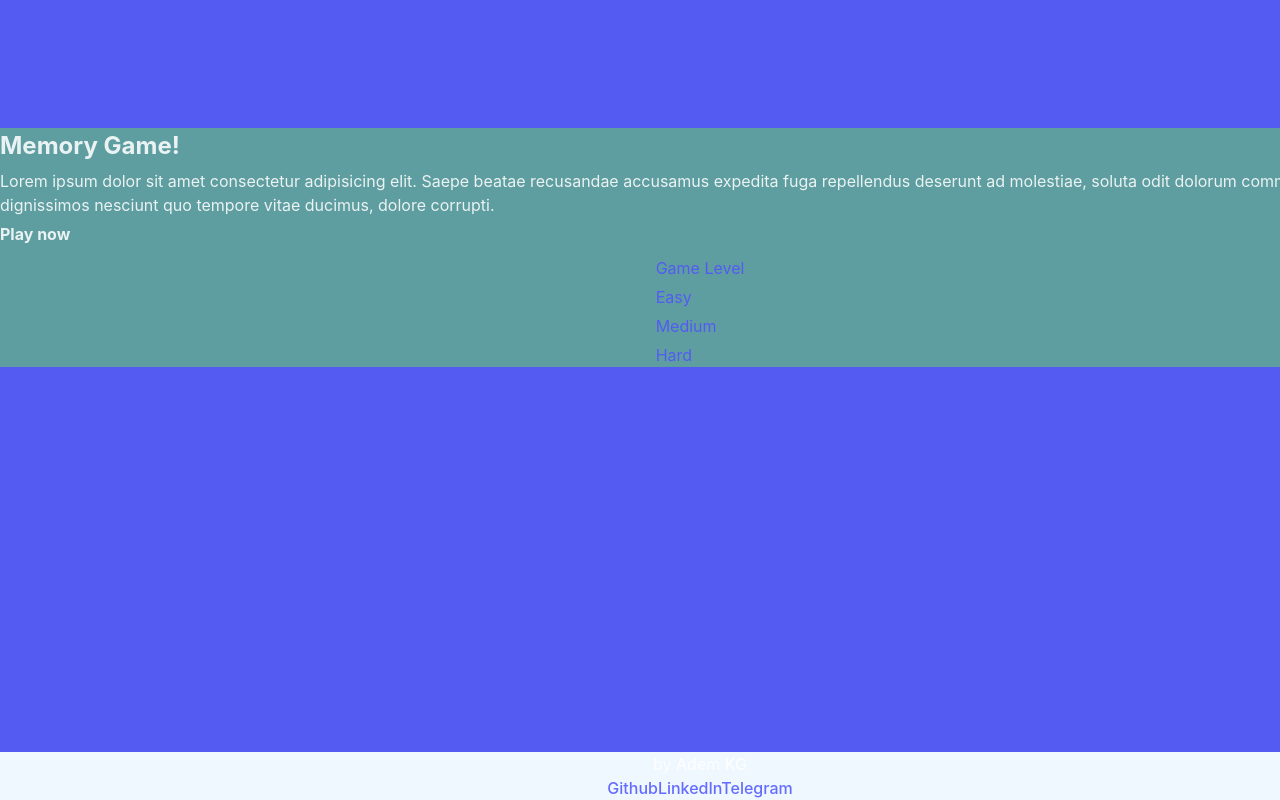
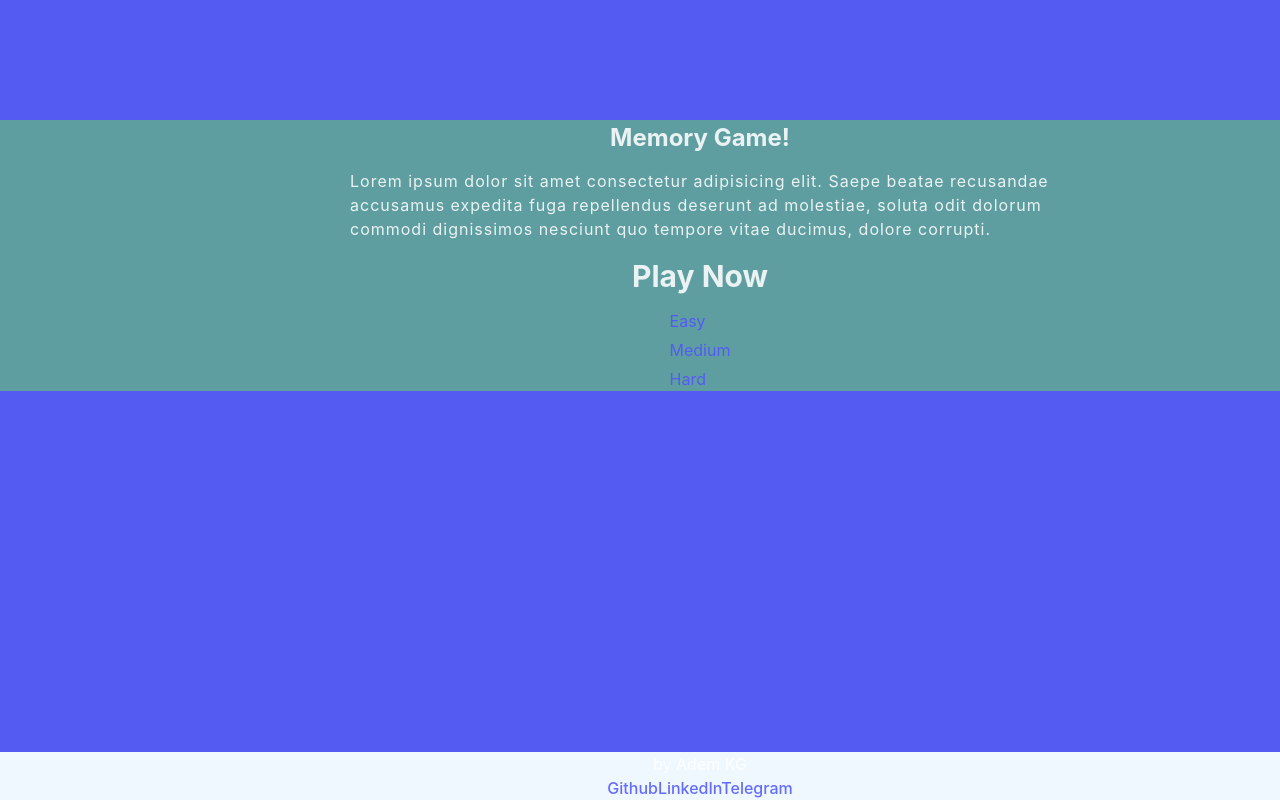
Before and after one commit to marwanGA09/pokemon-memory-game, a React (Vite) app: page / in a window 1280 px wide. Shown: the top 800 px of the page. Built offline with nearby package versions, Linux system fonts and the light colour scheme.

Commit message:
fix typo

```diff
--- a/src/App.jsx
+++ b/src/App.jsx
@@ -24,7 +24,7 @@ export default function App() {
         </>
       ) : (
         <GameLevel onGameLevel={setGameLevel} />
-      )}{' '}
+      )}
       <Footer />
     </div>
   );
@@ -33,21 +33,18 @@ export default function App() {
 function GameLevel({ onGameLevel }) {
   return (
     <div className="main-page">
-      <div>
-        {' '}
       <h2>Memory Game!</h2>
-        <p>
+      <p className="description">
         Lorem ipsum dolor sit amet consectetur adipisicing elit. Saepe beatae
         recusandae accusamus expedita fuga repellendus deserunt ad molestiae,
         soluta odit dolorum commodi dignissimos nesciunt quo tempore vitae
         ducimus, dolore corrupti.
       </p>
       <p>
-          <strong>Play now</strong>
+        {' '}
+        <strong className="play-now">Play Now </strong>
       </p>
-      </div>
       <div>
-        <label htmlFor="gameLevel">Game Level </label>
         <label htmlFor="easy">Easy</label>
         <input
           type="radio"
@@ -79,8 +76,8 @@ function GameLevel({ onGameLevel }) {
 
 function ScoreBoard({ score, highScore }) {
   return (
-    <div>
-      <h5>Memory Game</h5>
+    <div className="score-board">
+      <h3>Memory Game</h3>
       <p>Score: {score}</p>
       <p>High Score: {highScore}</p>
     </div>
@@ -235,7 +232,7 @@ function GameBoard({ gameLevel, onScore, onHighScore, score }) {
   }
 
   return (
-    <div className="images">
+    <div className="game-boards">
       {shuffle(srcImage).map((img) => (
         <ImageComponent
           key={img.id}
```
Lines whose indentation alone changed are shown as unchanged.
